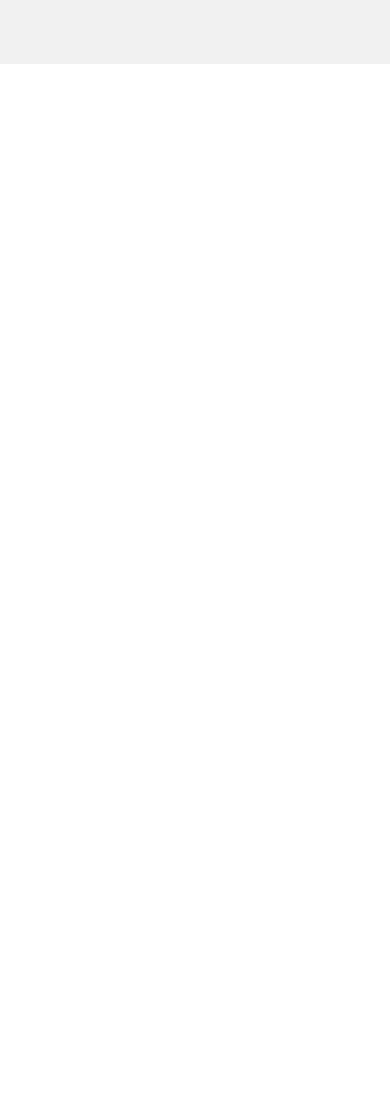
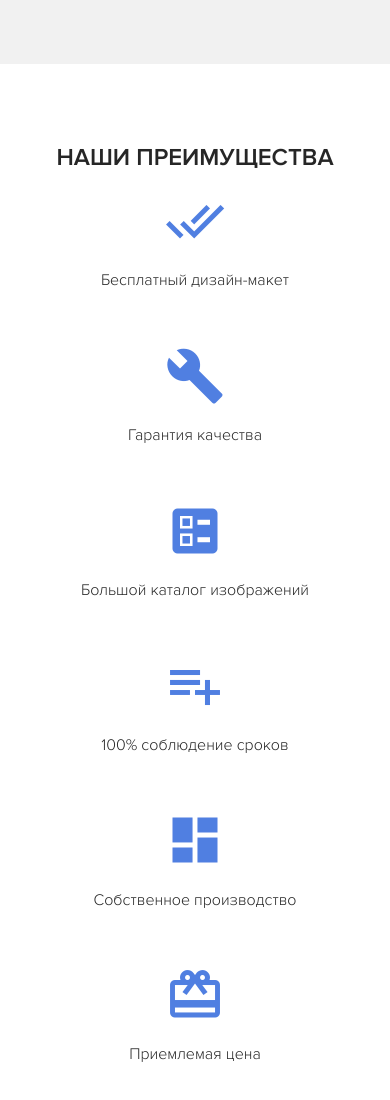
Before and after one commit to victoria077/landing-project, a plain HTML site: page index.html in a window 390 px wide. Shown: the part 1723-2823 px from the top of the page. Before the commit the page ends 1787 px from the top, so only its background shows below. Drawn offline with Linux system fonts and the light colour scheme; files that its build step writes are made by us from their sources.

Commit message:
add the third block

```diff
--- a/index.html
+++ b/index.html
@@ -8,6 +8,8 @@
     <title>Document</title>
     <link rel="stylesheet" href="normalize.css">
     <link rel="stylesheet" href="css/style.css">
+    <link href="https://fonts.googleapis.com/icon?family=Material+Icons"
+      rel="stylesheet">
 </head>
 
 <body>
@@ -92,6 +94,52 @@
                 </div>
             </div>
         </section>
+
+        <section class="features section">
+            <div class="container">
+                <h2 class="section-title">Наши преимущества</h2>
+                <div class="features-block">
+                    <div class="features-block__item">
+                        <i class="material-icons features-block__image" style="font-size:60px;">
+                            done_all
+                            </i>
+                        <p class="features-vlock__text">Бесплатный дизайн-макет</p>
+                    </div>
+                    <div class="features-block__item">
+                        <i class="material-icons features-block__image" style="font-size:60px;">
+                            build
+                            </i>
+                        <p class="features-vlock__text">Гарантия качества</p>
+                    </div>
+                    <div class="features-block__item">
+                        <i class="material-icons features-block__image" style="font-size:60px;">
+                            ballot
+                            </i>
+                        <p class="features-vlock__text">Большой каталог изображений</p>
+                    </div>
+                    <div class="features-block__item">
+                        <i class="material-icons features-block__image" style="font-size:60px;">
+                            playlist_add
+                            </i>
+                        <p class="features-vlock__text">100% соблюдение сроков</p>
+                    </div>
+                    <div class="features-block__item">
+                        <i class="material-icons features-block__image" style="font-size:60px;">
+                            dashboard
+                            </i>
+                        <p class="features-vlock__text">Собственное производство</p>
+                    </div>
+                    <div class="features-block__item">
+                        <i class="material-icons features-block__image" style="font-size:60px;">
+                            card_giftcard
+                            </i>
+                        <p class="features-vlock__text">Приемлемая цена</p>
+                    </div>
+                </div>
+            </div>
+            <!-- /.container -->
+        </section>
+        <!-- /.features section -->
     </main>
 </body>
 
--- a/sass/_interface.sass
+++ b/sass/_interface.sass
@@ -1,7 +1,15 @@
 body
     +light
     color: $text-color
-
+.section
+    padding: 100px 0
+    &-title
+        font-size: 30px
+        +bold
+        text-align: center
+        text-transform: uppercase
+    &__title
+        margin-bottom: 100px
 .button-o
     border: 2px solid $primary
     padding: 17px 22px
@@ -39,3 +47,8 @@ input[type="checkbox"]
             height: 30px
             border: 1px solid #dddddd
             margin-right: 20px
+@media (max-width: 576px)
+    .section
+        padding: 60px 0
+        &-title
+            font-size: 24px
--- /dev/null
+++ b/sass/blocks/_features.sass
@@ -0,0 +1,23 @@
+.features
+    &-block
+        display: flex
+        justify-content: space-between
+        flex-wrap: wrap
+        &__item
+            flex-basis: 33%
+            text-align: center
+            margin-bottom: 100px
+        &__image
+            color: $primary
+            font-size: 60px
+@media (max-width: 991px)
+    .features
+         &-block
+             &__item
+                 flex-basis: 50%
+@media (max-width: 768px)
+    .features
+         &-block
+             &__item
+                 flex-basis: 100%
+                 margin-bottom: 40px
--- a/sass/style.sass
+++ b/sass/style.sass
@@ -5,3 +5,4 @@
 @import "blocks/navbar"
 @import "blocks/hero"
 @import "blocks/offer"
+@import "blocks/features"
```
Also changed, not shown: css/style.css, 1 other file.
